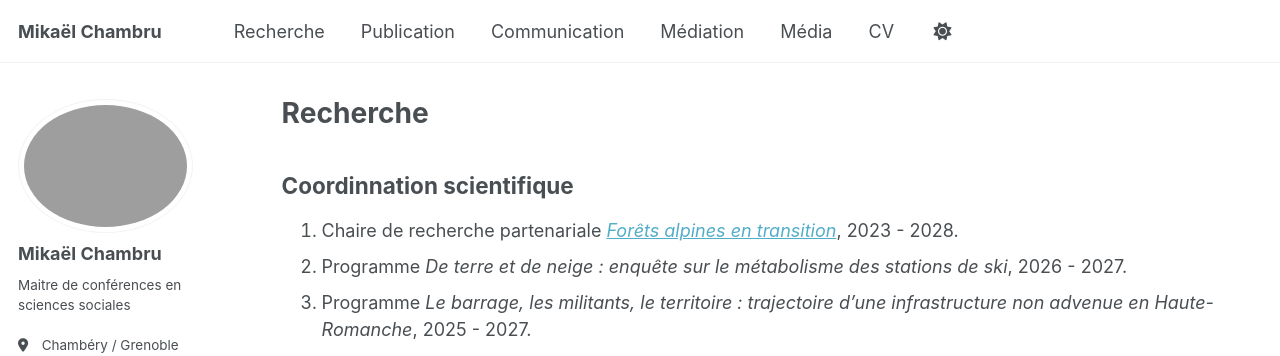
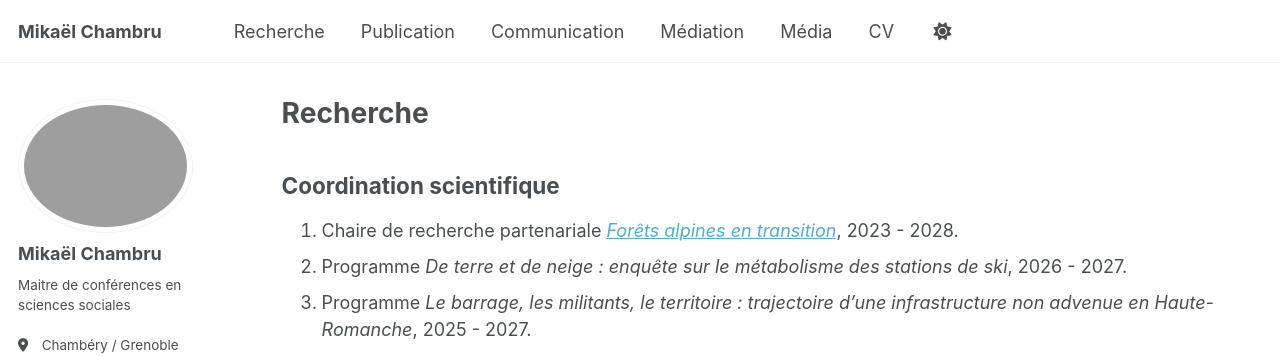
Before and after one commit to mikaelchambru/mikaelchambru.github.io, a Jekyll site: the page built from _pages/recherche.md, in a window 1280 px wide and 900 px high. Shown: the top 356 px of the window. Built offline with Jekyll 4.4.1, drawn with Linux system fonts in a browser that asks for light colours; some web fonts are replaced; a script bundle is joined from its source files by our own code; library files that are not in the unit come from our copies.

Commit message:
Update recherche.md

```diff
--- a/_pages/recherche.md
+++ b/_pages/recherche.md
@@ -7,7 +7,7 @@ redirect_from:
   - /resume
 ---
 
-## Coordinnation scientifique
+## Coordination scientifique
 1. Chaire de recherche partenariale [*Forêts alpines en transition*](https://foretalpine.hypotheses.org), 2023 - 2028.
 2. Programme *De terre et de neige : enquête sur le métabolisme des stations de ski*, 2026 - 2027.
 3. Programme *Le barrage, les militants, le territoire : trajectoire d’une infrastructure non advenue en Haute-Romanche*, 2025 - 2027.
```
